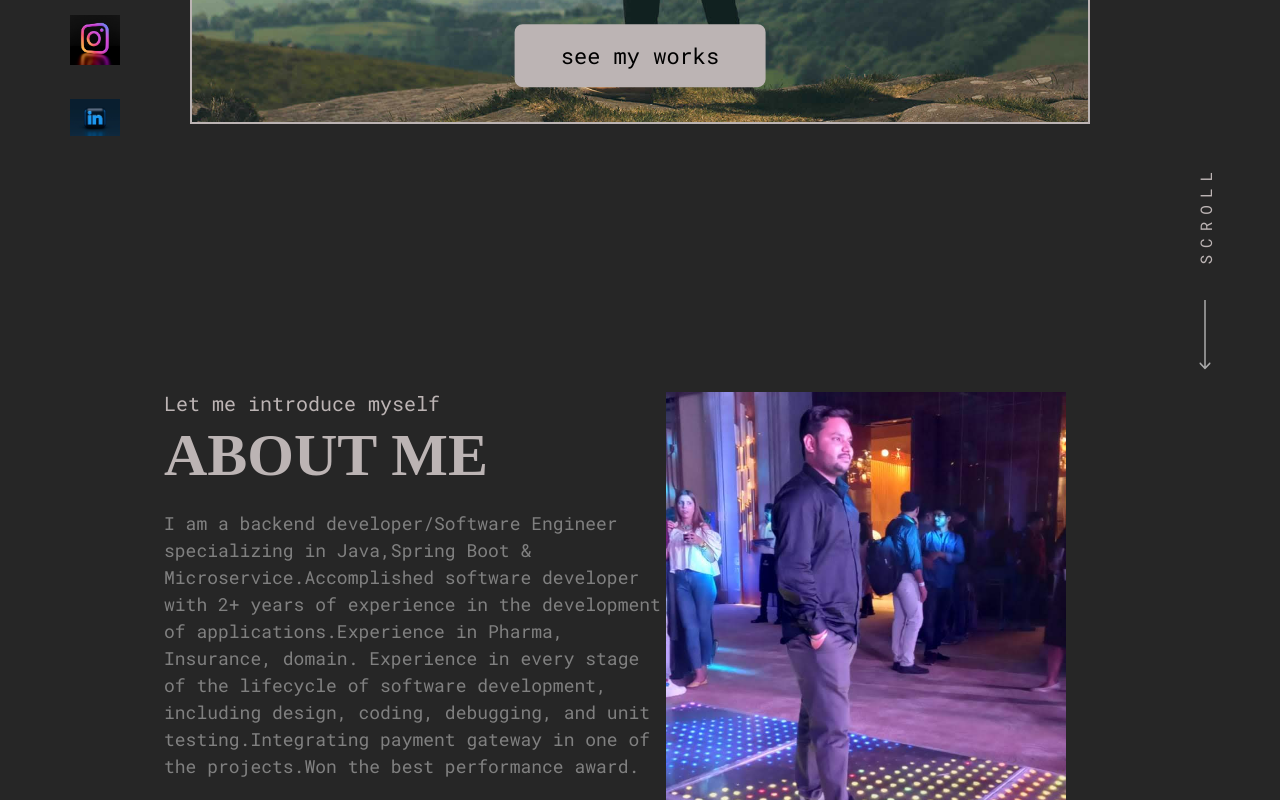
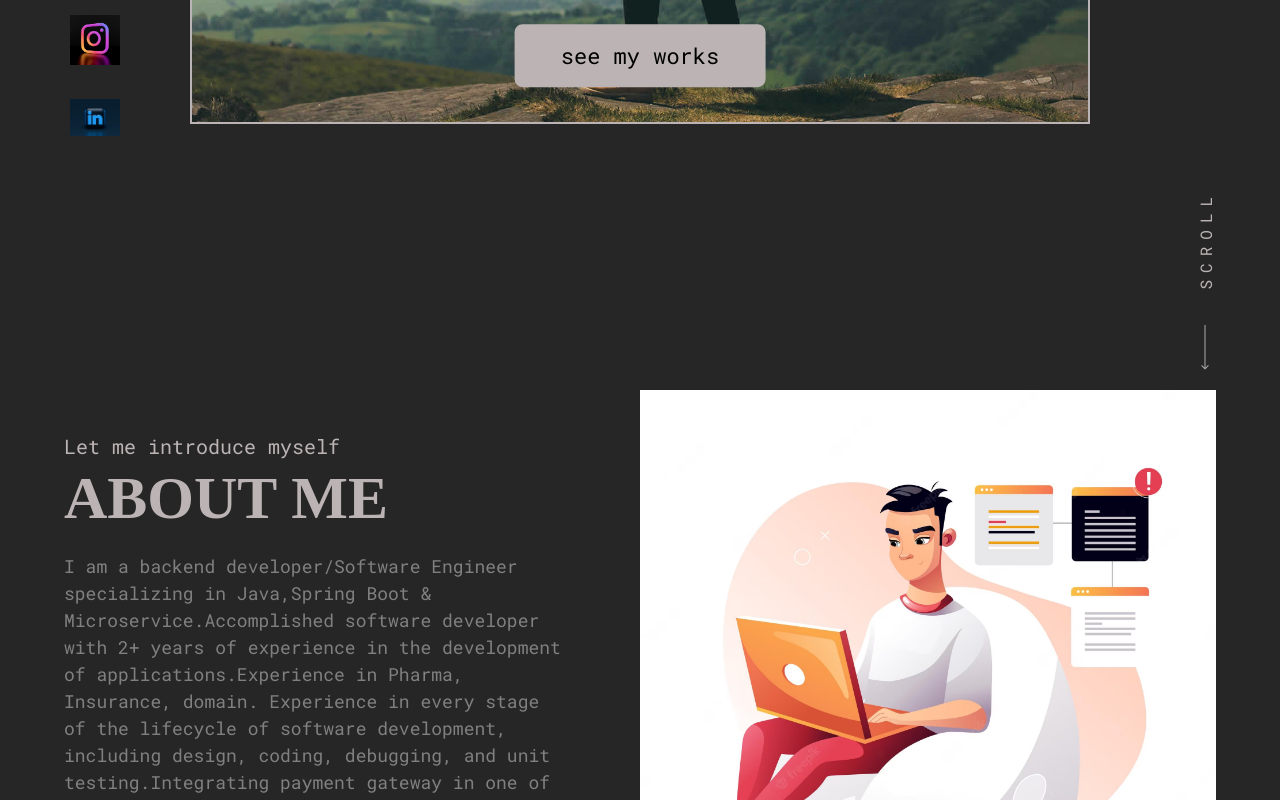
Before and after one commit to govind144/Govind-Portfolio, a React (Create React App) app: page / in a window 1280 px wide. Shown: the part 610-1410 px from the top of the page. Built offline with nearby package versions, Linux system fonts and the light colour scheme; a web font is replaced by a local one.

Commit message:
some css changes

```diff
--- a/src/components/AboutSection.js
+++ b/src/components/AboutSection.js
@@ -3,7 +3,7 @@ import styled from 'styled-components';
 import Button from './Button';
 import SectionTitle from './SectionTitle';
 import PText from './PText';
-import AboutImg from '../assets/images/govind.jpg';
+import AboutImg from '../assets/images/about.png';
 
 const AboutSectionStyles = styled.div`
   padding: 10rem 0;
@@ -14,25 +14,38 @@ const AboutSectionStyles = styled.div`
     text-align: left;
     margin-top: -100px;
   }
-  .aboutSection__left {
+  .aboutSection__left,
+  .aboutSection__right {
+    flex: 1;
+  }
+  /* .aboutSection__right .img{
+    flex: 1;
+    position: relative;
+    top: -40px;
+    bottom: 50px;
+    width: 100%;
+    height: auto;
+    border: 5px solid var(--gray-1);
+  } */
+  /* .aboutSection__left {
     flex: 1;
     margin-left: 100px;
   }
   .aboutSection__right {
     position: relative;
     width: 400px; /*Set the width of the container */
-    height: 490px; /* Set the desired height of the clipped image */
-    overflow: hidden;
+  /*height: 490px; Set the desired height of the clipped image */
+  /*overflow: hidden;
     right: 150px;
     .aboutImg img {
       flex: 1;
       position: relative;
-      top: -50px; /* Decrease the length from the top */
-      bottom: 50px; /* Decrease the length from the bottom */
+      top: -50px; Decrease the length from the top
+      bottom: 50px; Decrease the length from the bottom
       width: 100%;
       height: auto;
       border: 10px solid var(--gray-1);
-    }
+    } */
   }
   .section-title {
     text-align: left;
--- a/src/components/HeroSection.js
+++ b/src/components/HeroSection.js
@@ -146,8 +146,7 @@ const HeroStyles = styled.div`
     right: 50px;
   }
 
-  .hero__social__indicator,
-  .hero__scrollDown {
+  .hero__social__indicator {
     width: 50px;
     p {
       font-size: 1.6rem;
@@ -163,8 +162,17 @@ const HeroStyles = styled.div`
     }
   }
   .hero__scrollDown {
+    p {
+      font-size: 1.6rem;
+      transform: translateY(-30px) rotate(270deg);
+      letter-spacing: 0.7rem;
+      text-transform: uppercase;
+    }
     img {
-      max-height: 70px;
+      max-height: 45px;
+      width: 16px;
+      margin: 0 auto;
+      object-fit: contain;
     }
   }
 
```
Also changed, not shown: src/assets/images/about.png (added), src/assets/images/govind.jpg.
